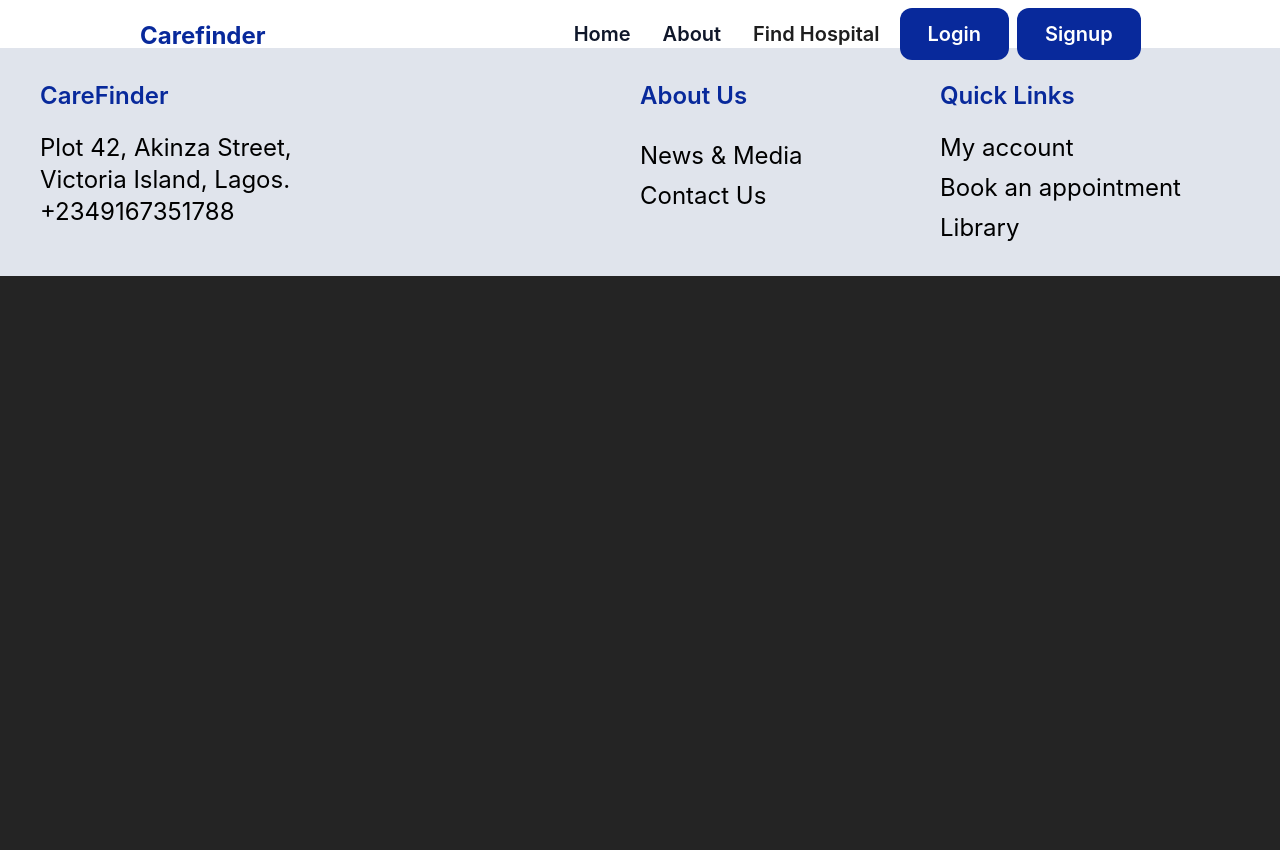
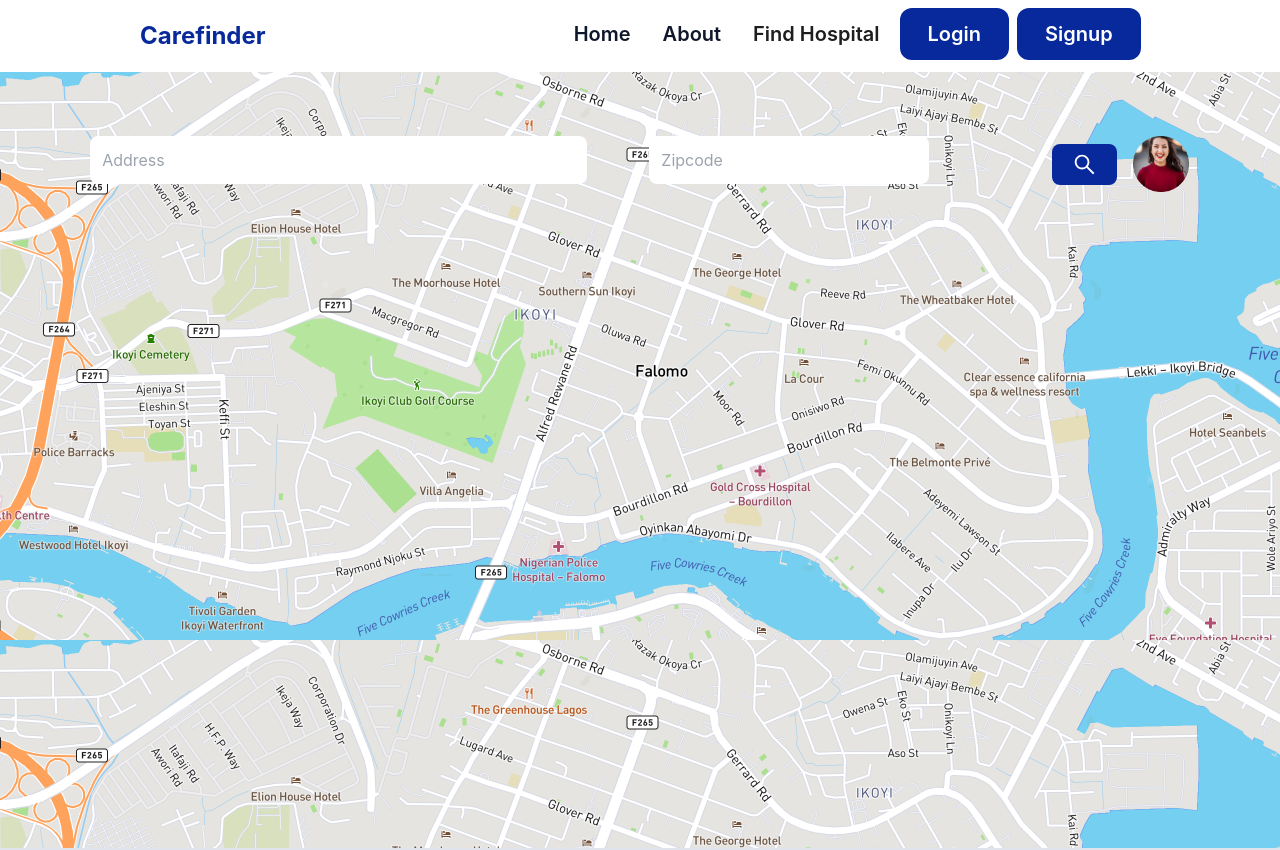
Before and after one commit to victorcharles99/carefinder, a React (Vite) app: page /findhospital in a window 1280 px wide. Shown: the top 850 px of the page. Before the commit the page ends 800 px from the top, so only its background shows below. Built offline with nearby package versions, Linux system fonts and the light colour scheme.

Commit message:
Added Find Hospital

```diff
--- a/src/Root.tsx
+++ b/src/Root.tsx
@@ -2,6 +2,7 @@ import { Routes, Route } from "react-router-dom"
 import LandingPage from "./components/Landing Page/LandingPage"
 import SignUp from "./components/Auth/SignUp"
 import Login from "./components/Auth/Login"
+import FindHospital from "./components/FindHospital/FindHospital"
 
 const Root: React.FC = () => {
   return (
@@ -10,6 +11,7 @@ const Root: React.FC = () => {
           <Route path="/" index element={<LandingPage/>}/>
           <Route  path="/signup" element={<SignUp/>}/>
           <Route path="/login" element={<Login/>}/>
+          <Route path="/findhospital" element={<FindHospital/>}/>
         </Routes>
     // </BrowserRouter>
   )
--- a/src/components/Auth/SignUp.tsx
+++ b/src/components/Auth/SignUp.tsx
@@ -4,8 +4,8 @@ import {FcGoogle} from 'react-icons/fc'
 import {BsApple} from 'react-icons/bs'
 import {FaFacebook} from 'react-icons/fa'
 import { Link } from 'react-router-dom'
-import {auth, googleProvider, appleProvider} from '../../config/firebase'
-import { createUserWithEmailAndPassword, signInWithPopup, signOut } from 'firebase/auth'
+import {auth, googleProvider, appleProvider, facebookProvider} from '../../config/firebase'
+import { createUserWithEmailAndPassword, signInWithPopup, signOut, signInWithRedirect} from 'firebase/auth'
 import { useNavigate } from 'react-router-dom'
 import { useState } from 'react'
 
@@ -22,6 +22,7 @@ const SignUp = () => {
 
 
   console.log(auth?.currentUser?.email)
+  console.log(auth?.currentUser?.photoURL)
   // console.log(auth?.currentUser?.phoneNumber)
 
    const handleSignUp = async (e: React.FormEvent) => {
@@ -54,9 +55,24 @@ const SignUp = () => {
     }
    }
 
+   const signInWithFacebook = async () => {
+          try {
+        const result = await signInWithRedirect(auth, facebookProvider);
+        if (result.user) {
+          console.log('Facebook sign-in successful:', result.user);
+        } else {
+          throw new Error("Failed to sign in");
+        }
+      } catch (error) {
+        console.error('Error signing in with Facebook:', error);
+
+      }
+    }
+
    const logout = async () => {
     try {
       await signOut(auth)
+      console.log('User Logged  out')
     } catch (err) {
         console.error('Signup Error:', err)
     }
@@ -102,11 +118,12 @@ const SignUp = () => {
           <div className='w-1/2 mx-auto flex gap-6 justify-center'>
             <FcGoogle size="35" onClick={signInWithGoogle}/>
             <BsApple color="#000" size="35" onClick={signInWithApple}/>
-            <FaFacebook color="#1877F2" size="35"/>
+            <FaFacebook color="#1877F2" size="35" onClick={signInWithFacebook}/>
           </div>
           <p className='my-3'>Already have an account? <Link to="/login" className='text-[#08299B]'>Login</Link></p>
         </form>
-          <button onClick={logout} className='bg-[#08299B] text-white text-xl w-1/2 mx-auto p-2 rounded-xl'>Logout</button>
+        {/* <h2 className='h-screen text-center bg-red-500 text-white text-4xl'>Logged in successfully</h2> */}
+            <button onClick={logout} className='bg-[#08299B] text-white text-xl w-1/2 mx-auto p-2 rounded-xl'>Logout</button>
       </article>
       <article className='bg-Sthethoscope'>
         <h1 className='text-[#08299B] text-4xl font-bold text-center py-8'>Carefinder</h1>
--- /dev/null
+++ b/src/components/FindHospital/FindHospital.tsx
@@ -0,0 +1,26 @@
+import Avi from '../../assets/Landing Page/Find Hospital/Avi.png'
+import {AiOutlineSearch} from 'react-icons/ai'
+
+const FindHospital = () => {
+  return (
+    <>
+        <section className='h-screen bg-Map text-center text-black'>
+            <article className="grid grid-cols-[3fr_1fr] pt-[4rem] ">
+                <div className="pl-7 grid grid-cols-[2fr_1fr] justify-between">
+                    <input type="text" placeholder="Address" className='rounded-lg mx-auto text-slate-500 text-base bg-white w-4/5'/>
+                    <input type="text" placeholder="Zipcode" className='rounded-lg  text-slate-500 text-base bg-white'/>
+                </div>
+                <div className='flex gap-4 justify-center'>
+                    <button className='bg-[#08299B] px-5 rounded-lg self-center py-2'><AiOutlineSearch class="text-white" size="25"/></button>
+                    <img src={Avi} alt="Avi" className='h-14 self-center'/>
+                </div>
+            </article>
+        </section>
+        <section className='bg-white'>
+
+        </section>
+    </>
+  )
+}
+
+export default FindHospital
--- a/src/components/Nav/Navbar.tsx
+++ b/src/components/Nav/Navbar.tsx
@@ -9,7 +9,9 @@ const Navbar: React.FC = () => {
             <ul className="list-none flex space-x-2 font-semibold text-xl justify-center ">
                 <li className="text-slate-900 p-3 ml-2"><Link to="/">Home</Link></li>
                 <li className="text-slate-900 p-3">About</li>
-                <li className="text-[#1E1E1E] p-3">Find Hospital</li>
+                <li className="text-[#1E1E1E] p-3">
+                   <Link to="/findhospital">Find Hospital</Link>
+                </li>
                 <li className="text-white bg-[#08299B] rounded-xl py-3 px-7 ml-2">
                   <Link to="/login">Login</Link>
                 </li>
--- a/src/config/firebase.jsx
+++ b/src/config/firebase.jsx
@@ -22,3 +22,5 @@ export const auth = getAuth(app)
 export const googleProvider = new GoogleAuthProvider()
 
 export const appleProvider = new OAuthProvider('apple.com')
+
+export const facebookProvider = new OAuthProvider('facebook.com')
--- a/src/index.css
+++ b/src/index.css
@@ -56,6 +56,7 @@ input {
 input:focus {
   outline: none;
 }
+
 /*
 h1 {
   font-size: 3.2em;
--- a/src/router/router.tsx
+++ b/src/router/router.tsx
@@ -5,6 +5,7 @@ import LandingPage from "../components/Landing Page/LandingPage";
 import SignUp from "../components/Auth/SignUp.js";
 import Login from "../components/Auth/Login.js";
 import Root from '../Root.jsx'
+import FindHospital from "../components/FindHospital/FindHospital.js";
 
 const router = createBrowserRouter([
     {
@@ -22,6 +23,10 @@ const router = createBrowserRouter([
     {
       path: "/login",
       element: <Login/>
+    },
+    {
+      path: "/findhospital",
+      element: <FindHospital/>
     }
 ])
 
--- a/tailwind.config.js
+++ b/tailwind.config.js
@@ -5,6 +5,7 @@ export default {
     extend: {
       backgroundImage: {
         Sthethoscope: "url('/src/assets/Auth/Stethoscope.png')",
+        Map: "url('/src/assets/Landing Page/Find Hospital/Map.png')",
         BiggestEclipse:
           "url('/src/assets/Landing Page/How it works/BiggestEclipse.png')",
         BiggerEclipse:
```
Also changed, not shown: src/assets/Landing Page/Find Hospital/Avi.png (added), src/assets/Landing Page/Find Hospital/Map.png (added).
